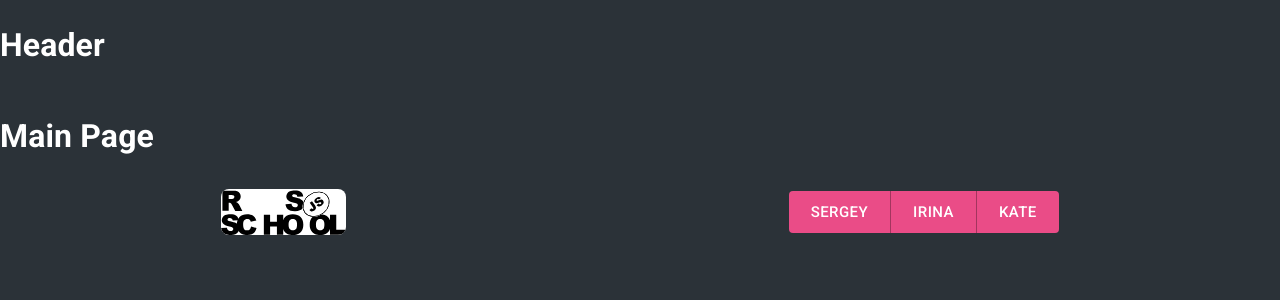
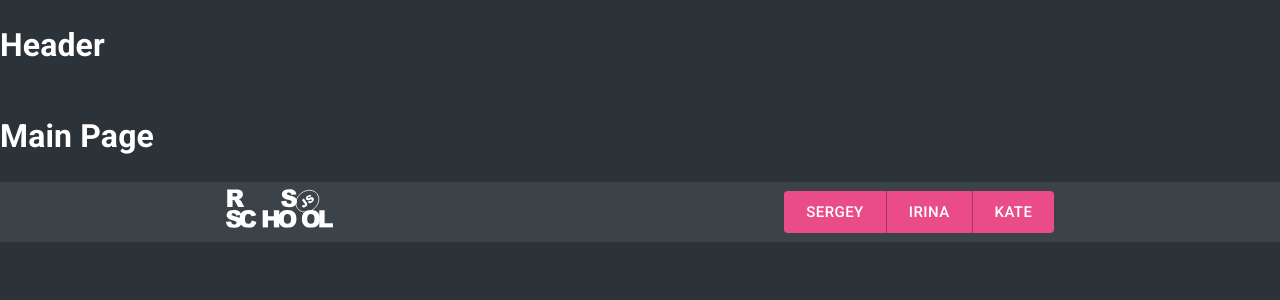
Before and after one commit to gentoosiast/graphiql-app, a React (Vite) app: page /main in a window 1280 px wide. Shown: the top 300 px of the page. Built offline with nearby package versions, Linux system fonts and the light colour scheme.

Commit message:
fix: correct footer

```diff
--- a/src/components/Footer/Footer.tsx
+++ b/src/components/Footer/Footer.tsx
@@ -1,18 +1,19 @@
 import type { JSX } from 'react';
 
-import { Button, ButtonGroup, ImageListItem, Link, Stack } from '@mui/material';
+import { Button, ButtonGroup, Link, Stack } from '@mui/material';
 
 export const Footer = (): JSX.Element => {
   return (
     <footer>
-      <Stack alignItems="center" direction="row" justifyContent="space-around" sx={{ height: 60 }}>
+      <Stack
+        alignItems="center"
+        bgcolor="background.paper"
+        direction="row"
+        justifyContent="space-around"
+        sx={{ minHeight: 60 }}
+      >
         <Link href="https://rs.school/react/">
-          <ImageListItem
-            alt="rss"
-            component="img"
-            src="src/assets/img/rs_school_js.svg"
-            sx={{ backgroundColor: '#fff', borderRadius: 2, width: 125 }}
-          />
+          <img alt="RS School logo" src="/rss-logo.svg" style={{ maxHeight: 40 }} />
         </Link>
         <ButtonGroup
           color="primary"
@@ -22,26 +23,17 @@ export const Footer = (): JSX.Element => {
             boxShadow: 'none',
             display: 'flex',
             justifyContent: 'space-evenly',
-
             maxWidth: 600,
           }}
           variant="contained"
         >
-          <Link color="#fff" href="https://github.com/gentoosiast" sx={{ textDecoration: 'none' }}>
+          <Link href="https://github.com/gentoosiast" sx={{ textDecoration: 'none' }}>
             <Button sx={{ maxWidth: 200 }}>Sergey</Button>
           </Link>
-          <Link
-            color="#fff"
-            href="https://github.com/Irina-Grebennikova"
-            sx={{ textDecoration: 'none' }}
-          >
+          <Link href="https://github.com/Irina-Grebennikova" sx={{ textDecoration: 'none' }}>
             <Button sx={{ maxWidth: 200 }}>Irina</Button>
           </Link>
-          <Link
-            color="#fff"
-            href="https://github.com/KateGoncharik"
-            sx={{ textDecoration: 'none' }}
-          >
+          <Link href="https://github.com/KateGoncharik" sx={{ textDecoration: 'none' }}>
             <Button sx={{ maxWidth: 200 }}>Kate</Button>
           </Link>
         </ButtonGroup>
--- a/src/theme.tsx
+++ b/src/theme.tsx
@@ -5,6 +5,7 @@ const theme = createTheme({
   palette: {
     background: {
       default: '#2b3238',
+      paper: '#3b4248',
     },
     error: {
       main: red.A400,
```
Also changed, not shown: public/rss-logo.svg (added), src/assets/img/rs_school_js.svg (deleted).
